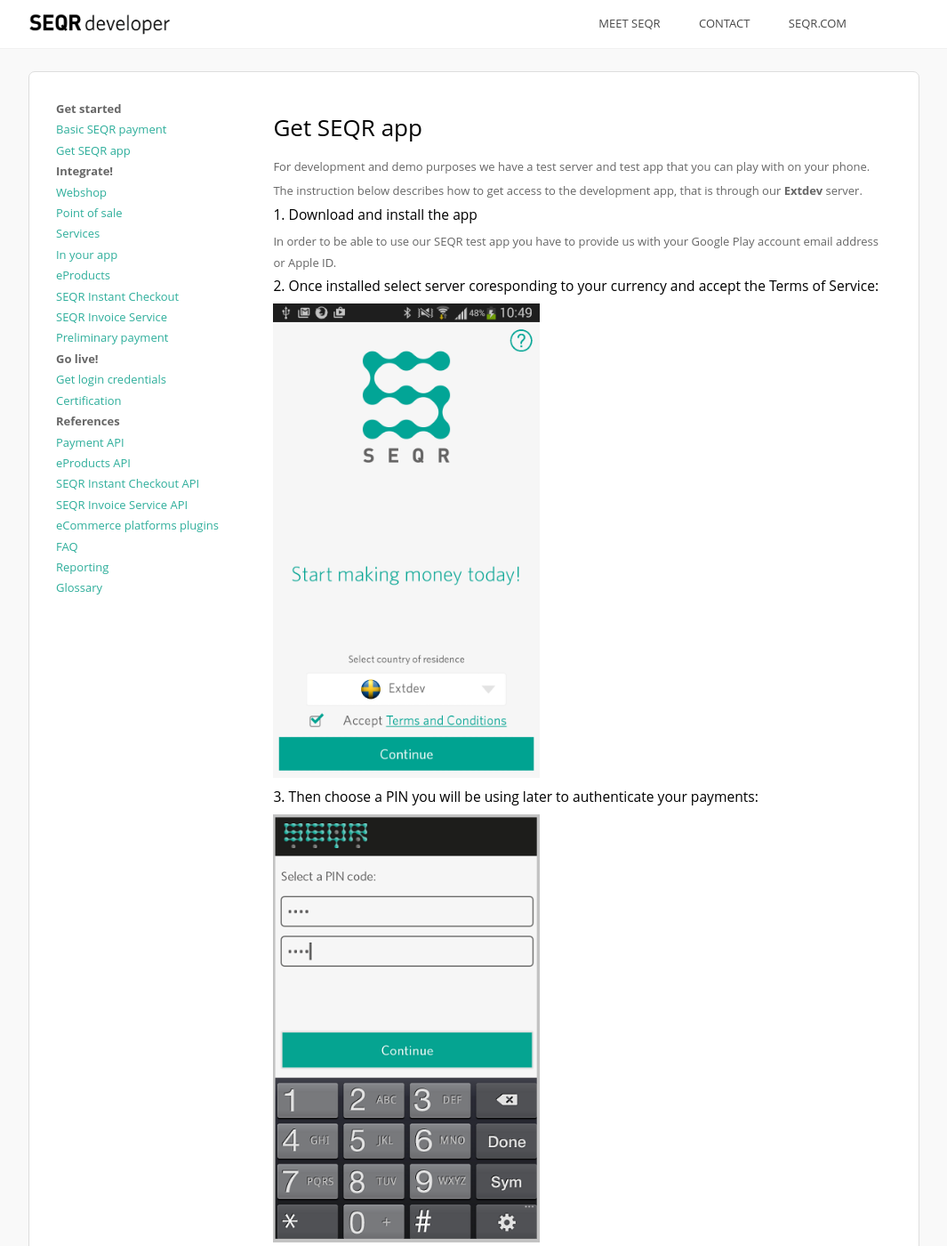
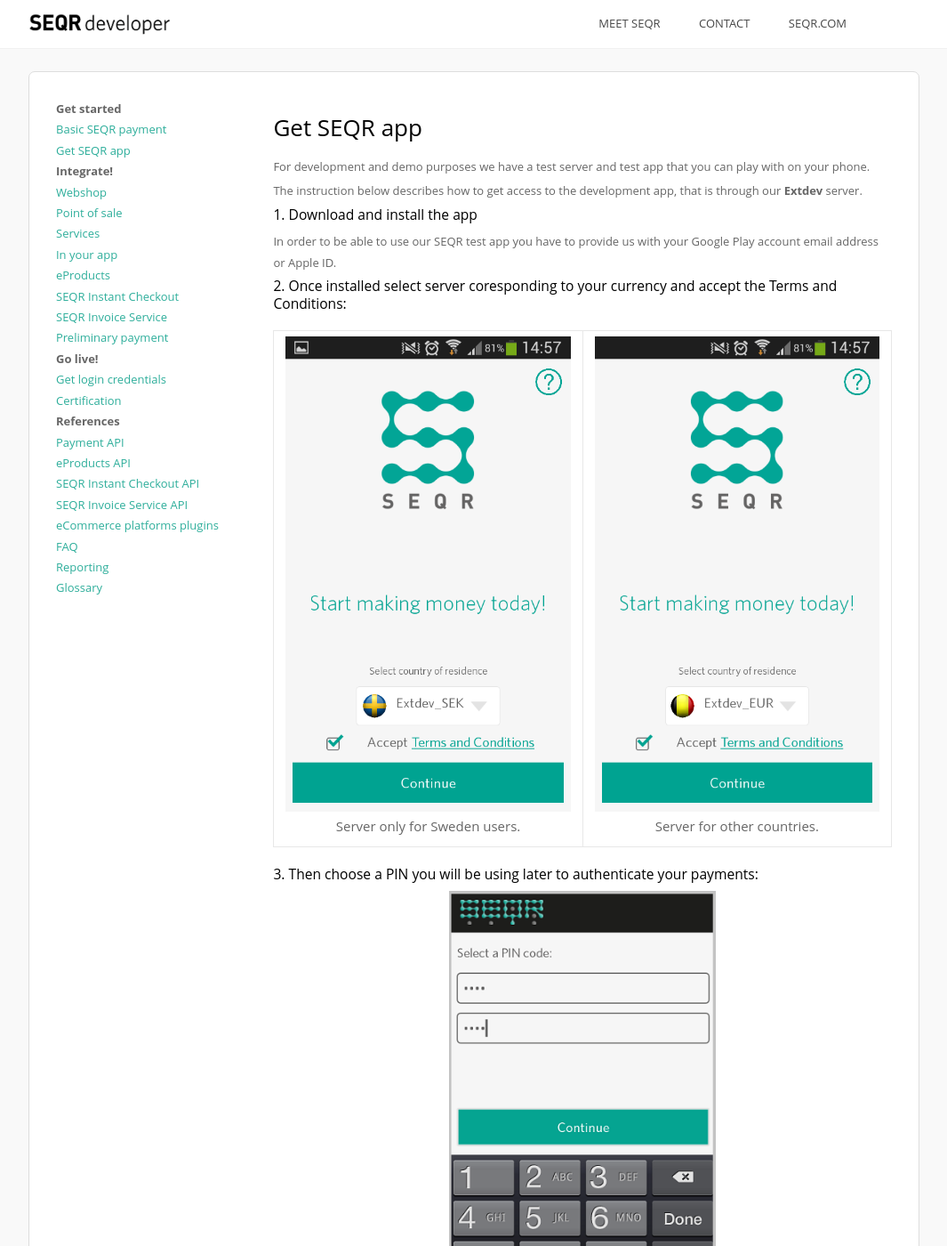
Before and after one commit to SeamlessDistribution/SeamlessDistribution.github.io, a Jekyll site: the page built from app/index.md, in a window 1280 px wide and 1400 px high. Shown: the whole window at 89% size, without its empty margins (138-1203 px from the left). Built offline with Jekyll 4.4.1, drawn with Linux system fonts in a browser that asks for light colours; some of the changed text lies outside the part shown.

Commit message:
changes in installation guidelines of mobile app

```diff
--- a/app/index.md
+++ b/app/index.md
@@ -18,46 +18,90 @@
 
 In order to be able to use our SEQR test app you have to provide us with your Google Play account email address or Apple ID.
 
-#### 2. Once installed select server coresponding to your currency and accept the Terms of Service:
+#### 2. Once installed select server coresponding to your currency and accept the Terms and Conditions:
 
-<img src="/assets/images/devapp_pics/termsOfService.png" width="300px"/>
-
+<table>
+   <tbody>
+   <col width="50%"/>
+   <col width="50%"/>
+      <tr>
+         <td>
+            <img src="/assets/images/devapp_pics/extdev_sek.png"/>
+            <p align="center">Server only for Sweden users.</p>
+         </td>
+         <td>
+         	<img src="/assets/images/devapp_pics/extdev_eur.png"/>
+         	<p align="center">Server for other countries.</p>
+         </td>
+      </tr>
+   </tbody>
+</table>
 
 #### 3. Then choose a PIN you will be using later to authenticate your payments:
 
-<img src="/assets/images/devapp_pics/select_pin.png" width="300px"/>
+<div align="center">
+	<img src="/assets/images/devapp_pics/select_pin.png" width="300px"/>
+</div>
 
 #### 4. Enter your device number in full format, such as "0046727025XXX":
 
-<img src="/assets/images/devapp_pics/phone_number2.png" width="300px"/>
+<div align="center">
+	<img src="/assets/images/devapp_pics/phone_number2.png" width="300px"/>
+</div>
 
 #### 5. Enter the activation code that SEQR generated and sent to you by SMS:
 
+<div align="center">
 <img src="/assets/images/devapp_pics/test_smscode.png" width="300px"/>
-
+</div>
 
 #### 6. Press add payment account icon (wallet)
 
+<div align="center">
 <img src="/assets/images/devapp_pics/Accounts2.png" width="300px"/>
+</div>
 
 #### 7. Select "Test Bank"
 
-<img src="/assets/images/devapp_pics/addAccount.png" width="300px"/>
+<table>
+   <tbody>
+   <col width="50%"/>
+   <col width="50%"/>
+      <tr>
+         <td>
+            <img src="/assets/images/devapp_pics/bank_sek.png"/>
+            <p align="center">Test bank available on Extdev_SEK server.</p>
+         </td>
+         <td>
+         	<img src="/assets/images/devapp_pics/bank_eur.png"/>
+         	<p align="center">Test bank available on Extdev_EUR server.</p>
+         </td>
+      </tr>
+   </tbody>
+</table>
 
 #### 8. Confirm account linkage
 
+<div align="center">
 <img src="/assets/images/devapp_pics/accountAddConfirmation.png" width="300px"/>
+</div>
 
 #### 9. Enter PIN to confirm
 
+<div align="center">
 <img src="/assets/images/devapp_pics/accountPinConfirmation.png" width="300px"/>
+</div>
 
 #### 10. You should see confimation that account has been added successfuly
 
+<div align="center">
 <img src="/assets/images/devapp_pics/accountAdded.png" width="300px"/>
+</div>
 
 #### 11. Go back to main page. Your account should be ready
 
+<div align="center">
 <img src="/assets/images/devapp_pics/accountReady.png" width="300px"/>
+</div>
 
 <b>Congratulations you have just added test account!</b>
```
Also changed, not shown: assets/images/devapp_pics/bank_eur.png (added), assets/images/devapp_pics/bank_sek.png (added), assets/images/devapp_pics/extdev_eur.png (added), assets/images/devapp_pics/extdev_sek.png (added), assets/images/devapp_pics/number.png (added), assets/images/devapp_pics/pin.png (added), assets/images/devapp_pics/smstoken.png (added).
